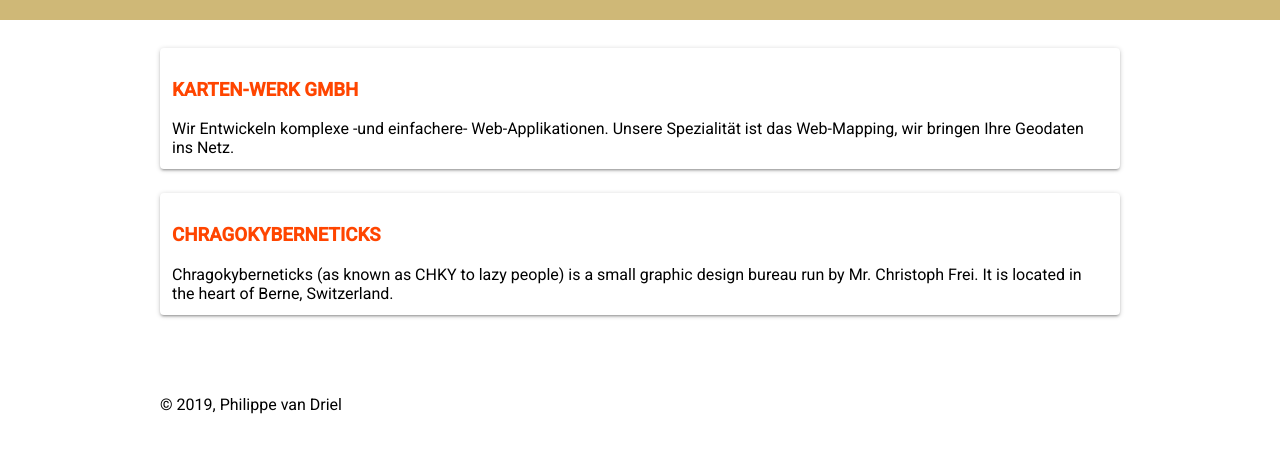
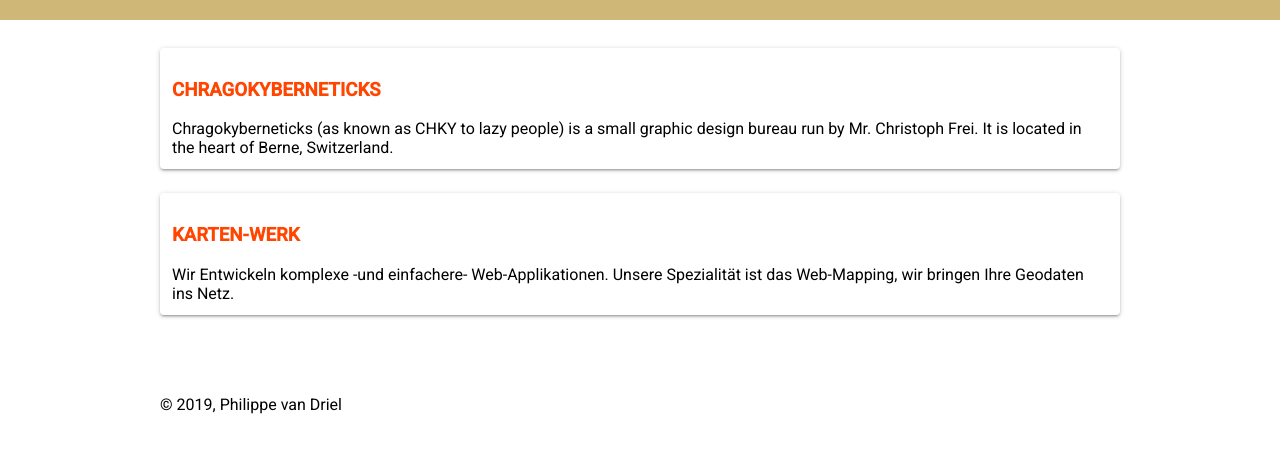
Before and after one commit to hkfrei/phvd, a Gatsby site: page /links in a window 1280 px wide. Shown: the part 293-746 px from the top of the page. Built offline with nearby package versions, Linux system fonts and the light colour scheme; Gatsby itself is replaced by a stand-in of ours.

Commit message:
feat: Add link data from markdown

```diff
--- a/src/components/layout.js
+++ b/src/components/layout.js
@@ -17,7 +17,7 @@ const Layout = ({ children }) => (
       }
     `}
     render={data => (
-      <>
+      <div>
         <Header />
         <div>
           <main>{children}</main>
@@ -25,7 +25,7 @@ const Layout = ({ children }) => (
             <footer>© {new Date().getFullYear()}, Philippe van Driel </footer>
           </Content>
         </div>
-      </>
+      </div>
     )}
   />
 );
--- /dev/null
+++ b/src/components/link.js
@@ -0,0 +1,26 @@
+import React from "react";
+import Paper from "@material-ui/core/Paper";
+
+const styles = {
+  linkPaper: {
+    padding: "12px",
+    marginBottom: "24px"
+  },
+  link: {
+    color: "#ff4500",
+    textDecoration: "none"
+  }
+};
+
+const Link = ({ title, description, url }) => (
+  <Paper style={styles.linkPaper}>
+    <h3>
+      <a href={url} style={styles.link}>
+        {title}
+      </a>
+    </h3>
+    <div>{description}</div>
+  </Paper>
+);
+
+export default Link;
--- a/src/data/links/chragokybeneticks.md
+++ b/src/data/links/chragokybeneticks.md
@@ -1,5 +1,7 @@
 ---
 title: CHRAGOKYBERNETICKS
-url: https://www.chragogyberneticks.ch
-description: "The best Graphic Bureau!"
+url: https://www.chragokyberneticks.ch
+description: "Chragokyberneticks (as known as CHKY to lazy people) is a small
+  graphic design bureau run by Mr. Christoph Frei. It is located in the
+  heart of Berne, Switzerland."
 ---
--- a/src/data/links/karten-werk.md
+++ b/src/data/links/karten-werk.md
@@ -1,5 +1,6 @@
 ---
 title: KARTEN-WERK
 url: https://karten-werk.ch
-description: "THE Web-Development Company"
+description: "Wir Entwickeln komplexe -und einfachere- Web-Applikationen. Unsere
+  Spezialität ist das Web-Mapping, wir bringen Ihre Geodaten ins Netz."
 ---
--- a/src/pages/links.js
+++ b/src/pages/links.js
@@ -1,49 +1,56 @@
 import React from "react";
+import { graphql, StaticQuery } from "gatsby";
 import Jumbotron from "../components/jumbotron";
 import Layout from "../components/layout";
 import Content from "../components/content";
 import SEO from "../components/seo";
-import Paper from "@material-ui/core/Paper";
-const styles = {
-  linkPaper: {
-    padding: "12px",
-    marginBottom: "24px"
-  },
-  link: {
-    color: "#ff4500",
-    textDecoration: "none"
+import Link from "../components/link";
+
+const LinkPage = data => {
+  return (
+    <StaticQuery
+      query={graphql`
+        query {
+          allMarkdownRemark(
+            filter: { fileAbsolutePath: { regex: "/data/links/.*.md$/" } }
+          ) {
+            edges {
+              node {
+                frontmatter {
+                  title
+                  url
+                  description
                 }
-};
-const LinkPage = () => (
+              }
+            }
+          }
+        }
+      `}
+      render={data => {
+        const links = data.allMarkdownRemark.edges;
+        console.log(links);
+        return (
           <Layout>
             <SEO title="Links" />
             <Jumbotron title="Links" />
             <Content>
-      <Paper style={styles.linkPaper}>
-        <h3>
-          <a href="http://karten-werk.ch" style={styles.link}>
-            KARTEN-WERK GMBH
-          </a>
-        </h3>
-        <div>
-          Wir Entwickeln komplexe -und einfachere- Web-Applikationen. Unsere
-          Spezialität ist das Web-Mapping, wir bringen Ihre Geodaten ins Netz.
-        </div>
-      </Paper>
-      <Paper style={styles.linkPaper}>
-        <h3>
-          <a href="https://www.chragokyberneticks.ch/" style={styles.link}>
-            CHRAGOKYBERNETICKS
-          </a>
-        </h3>
-        <div>
-          Chragokyberneticks (as known as CHKY to lazy people) is a small
-          graphic design bureau run by Mr. Christoph Frei. It is located in the
-          heart of Berne, Switzerland.
-        </div>
-      </Paper>
+              {links.map(link => {
+                const { title, description, url } = link.node.frontmatter;
+                return (
+                  <Link
+                    key={title}
+                    title={title}
+                    description={description}
+                    url={url}
+                  />
+                );
+              })}
             </Content>
           </Layout>
         );
+      }}
+    />
+  );
+};
 
 export default LinkPage;
```
Also changed, not shown: src/data/angebote/einzelsupervision.md (added, +8 -0 lines), src/pages/angebot.js (+6 -6 lines). Lines whose indentation alone changed are shown as unchanged.
